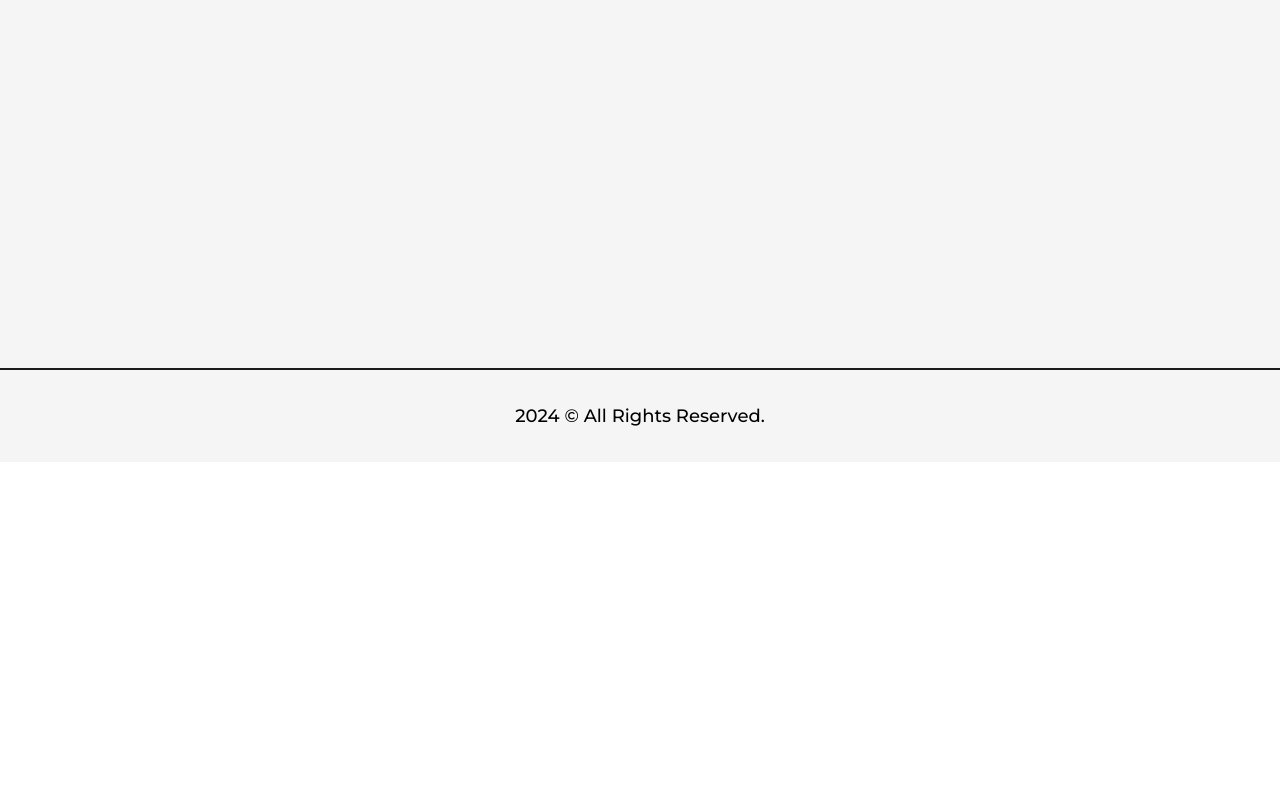
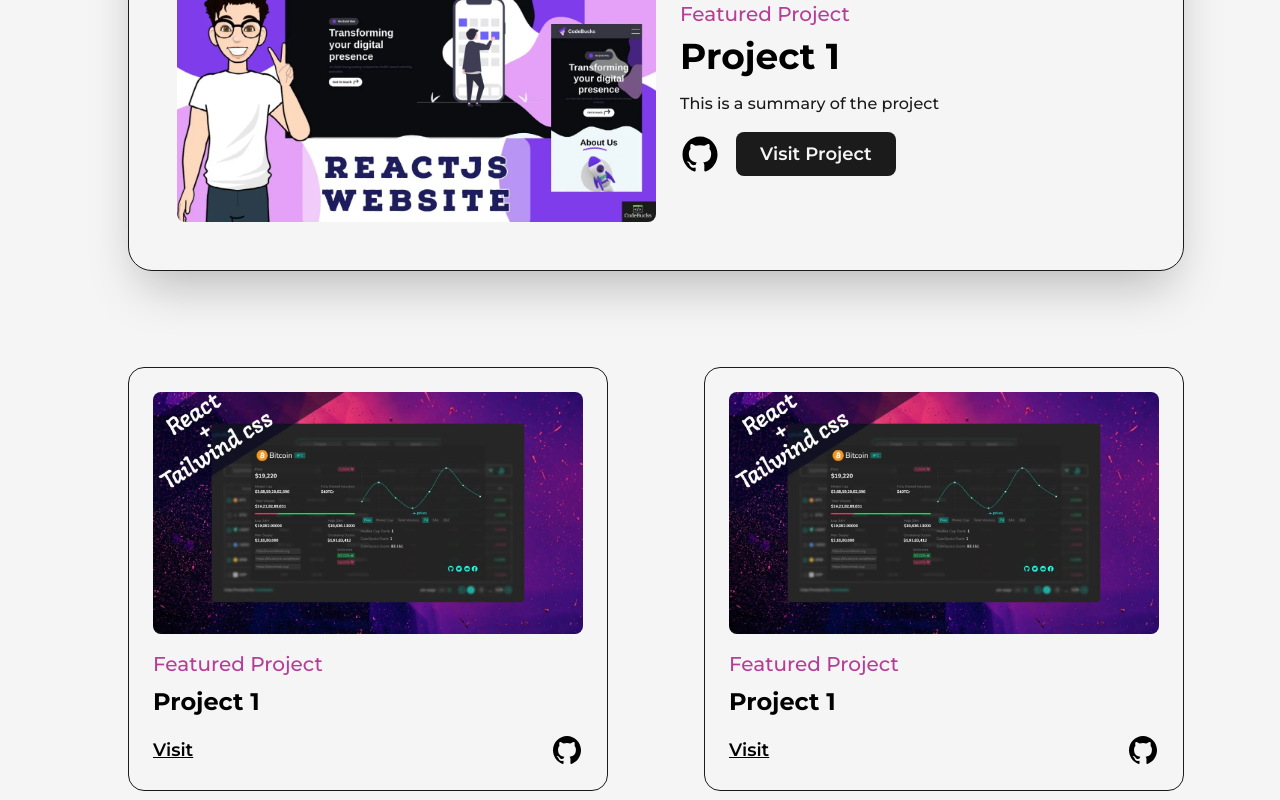
Before and after one commit to ir-acc-dev/PortfolioWebsite, a Next.js app: page /projects in a window 1280 px wide. Before the commit this address had no page. Shown: the part 520-1320 px from the top of the page. Before the commit the page ends 982 px from the top, so only its background shows below. Built offline with nearby package versions, Linux system fonts and the light colour scheme.

Commit message:
finished projects page

```diff
--- /dev/null
+++ b/src/pages/projects.js
@@ -0,0 +1,154 @@
+import Head from "next/head";
+import Layout from "@/components/Layout";
+import AnimatedText from "@/components/AnimatedText";
+import Link from "next/link";
+import Image from 'next/image'
+import {GithubIcon} from "@/components/Icons";
+import Project1Img from "../../public/images/projects/agency-website-cover-image.jpg"
+import Project2Img from "../../public/images/projects/crypto-screener-cover-image.jpg"
+
+const FeaturedProject = ({type, title, summary, img, link, github}) => {
+    return (
+        <article className="w-full flex items-center justify-between rounded-3xl border border-solid border-dark bg-light shadow-2xl p-12">
+
+            <Link href={link} target="_blank" className='w-1/2 cursor-pointer overflow-hidden rounded-lg'>
+                <Image src={img} alt={title} className='w-full h-auto'/>
+            </Link>
+
+            <div className='w-1/2 flex flex-col items-start justify-between pl-6'>
+                <span className='text-primary font-medium text-xl'>{type}</span>
+                <Link href={link} target="_blank" className='hover:underline underline-offset-2'>
+                    <h2 className='my-2 w-full text-left text-4xl font-bold'>{title}</h2>
+                </Link>
+
+                <p className='my-2 font-medium text-dark'>{summary}</p>
+
+                <div className='mt-2 flex items-center'>
+                    <Link href={github} target="_blank" className='w-10'><GithubIcon/></Link>
+                    <Link href={link} target="_blank" className='ml-4 rounded-lg bg-dark text-light p-2 px-6 text-lg font-semibold'>Visit Project</Link>
+                </div>
+
+            </div>
+
+        </article>
+    )
+}
+
+const Project = ({type, title, img, link, github}) => {
+    return (
+        <article className='w-full flex flex-col items-center justify-center rounded-2xl border border-solid border-dark bg-light p-6 relative'>
+
+            <Link href={link} target="_blank" className='w-full cursor-pointer overflow-hidden rounded-lg'>
+                <Image src={img} alt={title} className='w-full h-auto'/>
+            </Link>
+
+            <div className='w-full flex flex-col items-start justify-between mt-4'>
+                <span className='text-primary font-medium text-xl'>{type}</span>
+                <Link href={link} target="_blank" className='hover:underline underline-offset-2'>
+                    <h2 className='my-2 w-full text-left text-2xl font-bold'>{title}</h2>
+                </Link>
+
+                <div className='w-full mt-2 flex items-center justify-between'>
+                    <Link href={link} target="_blank"
+                          className='text-lg font-semibold underline'>Visit
+                    </Link>
+                    <Link href={github} target="_blank" className='w-8'><GithubIcon/></Link>
+
+                </div>
+
+            </div>
+
+        </article>
+
+    )
+}
+
+const Projects = () => {
+    return (
+        <>
+            <Head>
+                <title>Projects</title>
+                <meta name='description' content='any description'/>
+            </Head>
+
+            <main className='w-full mb-16 flex flex-col items-center justify-center'>
+
+                <Layout className='pt-16'>
+
+                    <AnimatedText text="Some of My Projects" className='mb-16'></AnimatedText>
+
+                    <div className='grid grid-cols-12 gap-24'>
+
+                        <div className='col-span-12'>
+                            <FeaturedProject
+                                title='Project 1'
+                                img={Project1Img}
+                                summary='This is a summary of the project'
+                                link='/'
+                                github='/'
+                                type='Featured Project'
+
+                            />
+                        </div>
+
+                        <div className='col-span-6'>
+                            <Project
+                                title='Project 1'
+                                img={Project2Img}
+                                link='/'
+                                github='/'
+                                type='Featured Project'
+                            />
+                        </div>
+
+                        <div className='col-span-6'>
+                            <Project
+                                title='Project 1'
+                                img={Project2Img}
+                                link='/'
+                                github='/'
+                                type='Featured Project'
+                            />
+                        </div>
+
+                        <div className='col-span-12'>
+                            <FeaturedProject
+                                title='Project 1'
+                                img={Project1Img}
+                                summary='This is a summary of the project'
+                                link='/'
+                                github='/'
+                                type='Featured Project'
+
+                            />
+                        </div>
+
+                        <div className='col-span-6'>
+                            <Project
+                                title='Project 1'
+                                img={Project2Img}
+                                link='/'
+                                github='/'
+                                type='Featured Project'
+                            />
+                        </div>
+
+                        <div className='col-span-6'>
+                            <Project
+                                title='Project 1'
+                                img={Project2Img}
+                                link='/'
+                                github='/'
+                                type='Featured Project'
+                            />
+                        </div>
+
+                    </div>
+
+                </Layout>
+            </main>
+        </>
+    );
+};
+
+export default Projects;
```
